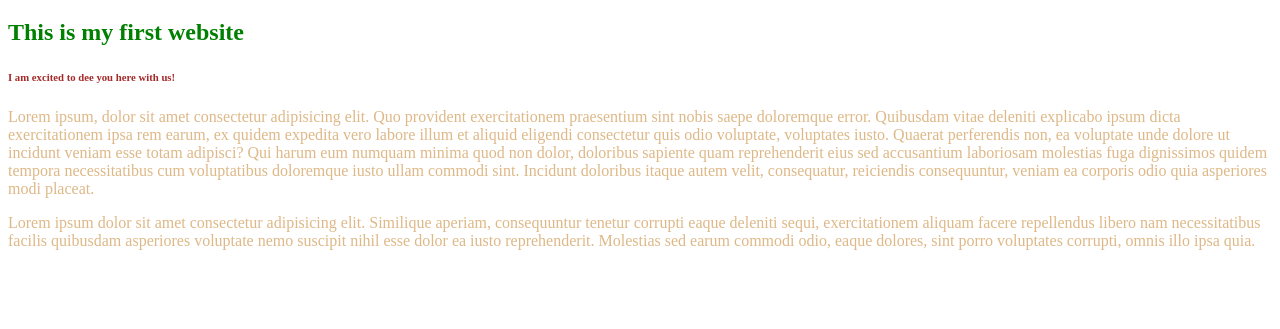
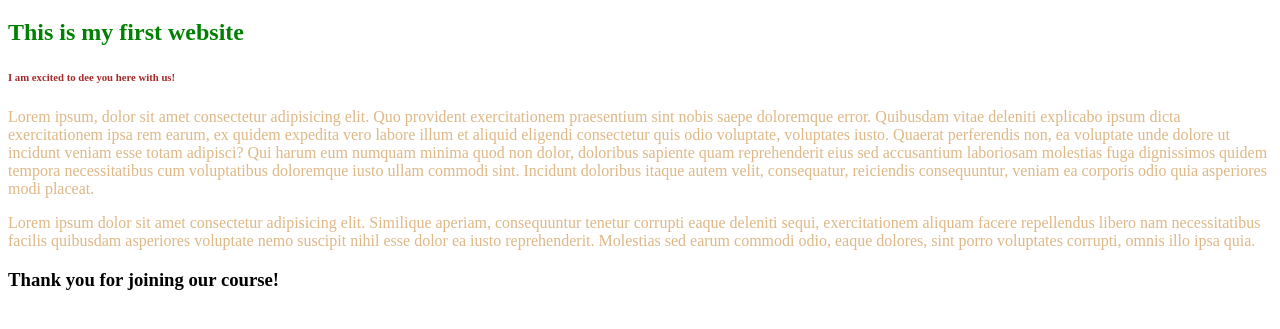
Before and after one commit to webmaaster/github-work-flow, a plain HTML site: page index.html in a window 1280 px wide. Shown: the part 61-390 px from the top of the page. Drawn offline with Linux system fonts and the light colour scheme.

Commit message:
Update index.html

```diff
--- a/index.html
+++ b/index.html
@@ -14,6 +14,6 @@
   <p>Lorem ipsum, dolor sit amet consectetur adipisicing elit. Quo provident exercitationem praesentium sint nobis saepe doloremque error. Quibusdam vitae deleniti explicabo ipsum dicta exercitationem ipsa rem earum, ex quidem expedita vero labore illum et aliquid eligendi consectetur quis odio voluptate, voluptates iusto. Quaerat perferendis non, ea voluptate unde dolore ut incidunt veniam esse totam adipisci? Qui harum eum numquam minima quod non dolor, doloribus sapiente quam reprehenderit eius sed accusantium laboriosam molestias fuga dignissimos quidem tempora necessitatibus cum voluptatibus doloremque iusto ullam commodi sint. Incidunt doloribus itaque autem velit, consequatur, reiciendis consequuntur, veniam ea corporis odio quia asperiores modi placeat.
   </p>
   <p>Lorem ipsum dolor sit amet consectetur adipisicing elit. Similique aperiam, consequuntur tenetur corrupti eaque deleniti sequi, exercitationem aliquam facere repellendus libero nam necessitatibus facilis quibusdam asperiores voluptate nemo suscipit nihil esse dolor ea iusto reprehenderit. Molestias sed earum commodi odio, eaque dolores, sint porro voluptates corrupti, omnis illo ipsa quia.</p>
-
+  <h3>Thank you for joining our course!</h3>
 </body>
 </html>
```
